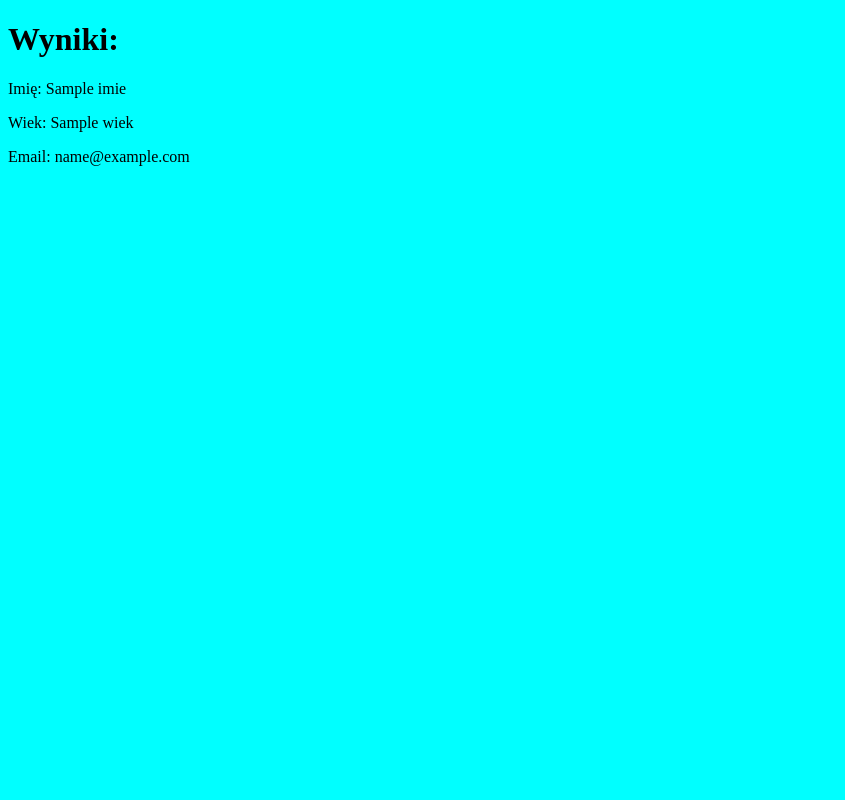
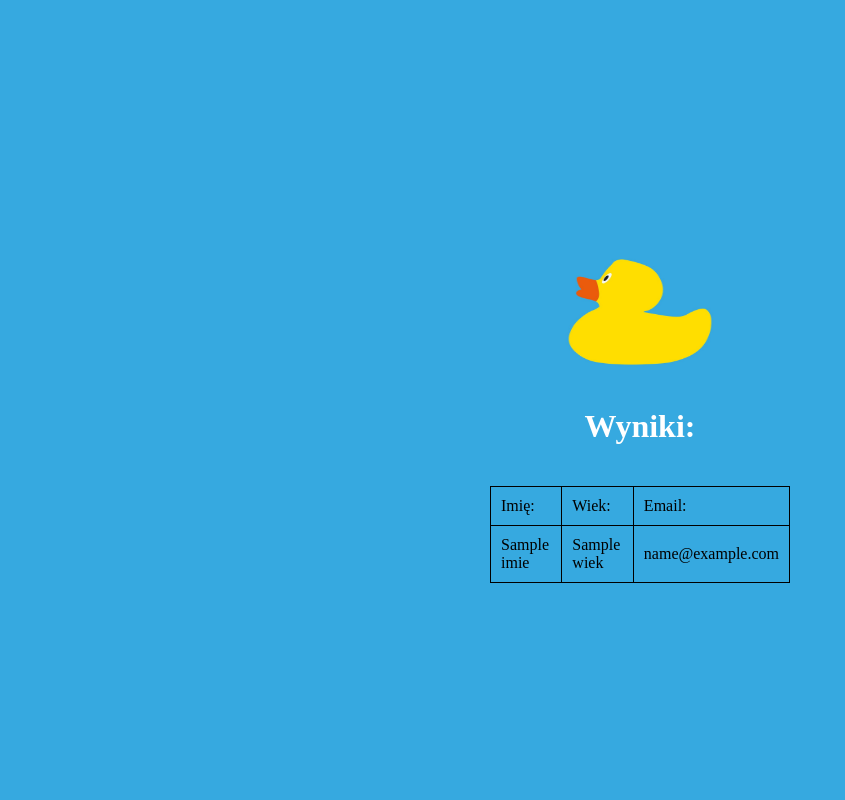
Before and after one commit to madmaxDD/validationTest, a Node server app: template views/results.ejs in a window 1280 px wide. Shown: the whole page, without its empty margins (0-845 px from the left). Run offline with Node 20, Linux system fonts and the light colour scheme; the template is opened without the code that fills it: most values are stand-ins (such as "Sample title", 1, 10 or a date in 2020).

Commit message:
first commit

```diff
--- a/public/styles.css
+++ b/public/styles.css
@@ -1,11 +1,49 @@
-/* styles.css */
-.error {
-  color: red;
+body {
+  display: flex;
+  flex-direction: column;
+  align-items: center;
+  justify-content: center;
+  min-height: 100vh;
+  margin: 0;
+  background-color: #36a9e0; /* Dodane tło */
+
 }
 
-.error-field {
-  border: 1px solid red;
+h1, form {
+  margin-top: 20px;
 }
-body{
-  background-color: aqua;
+
+form {
+  display: flex;
+  flex-direction: column;
+  align-items: center;
 }
+
+label {
+  margin-top: 10px;
+}
+
+/* Dodane style dla pól formularza */
+form input {
+  width: 200px;
+  padding: 8px;
+  margin-right: 10px;
+}
+
+/* Dodane style dla przycisku */
+button {
+  margin-top: 15px;
+}
+
+img {
+  width: 200px;
+  height: 150px;
+  margin-top: 20px;
+}
+form input.error {
+  border-color: red; /* Kolor obwódki dla błędnych pól */
+}
+
+.error-message {
+  color: red; /* Kolor tekstu dla komunikatu o błędzie */
+}
--- /dev/null
+++ b/public/stylesForResults.css
@@ -0,0 +1,35 @@
+body {
+  display: flex;
+  flex-direction: column;
+  align-items: center;
+  justify-content: center;
+  min-height: 100vh;
+  margin: 0;
+  background-color: #36a9e0;
+}
+
+h1 {
+  color: #ffffff;
+}
+
+table {
+  border-collapse: collapse;
+  width: 300px; /* Dostosuj szerokość tabeli według potrzeb */
+  margin-top: 20px;
+}
+
+th, td {
+  border: 1px solid #000000; /* Czarne obwódki dla nagłówków i komórek danych */
+  padding: 10px;
+  text-align: left;
+}
+
+th {
+  background-color: #f2f2f2; /* Kolor tła dla nagłówków */
+}
+
+img {
+  width: 200px;
+  height: 150px;
+  margin-top: 20px;
+}
--- a/views/results.ejs
+++ b/views/results.ejs
@@ -1,15 +1,24 @@
-
 <!DOCTYPE html>
 <html>
 <head>
   <title>Wyniki</title>
-  <link rel="stylesheet" type="text/css" href="/styles.css">
-
+  <link rel="stylesheet" type="text/css" href="/stylesForResults.css">
 </head>
 <body>
+  <img src="/duck.jpg" alt="Opis obrazu"style="width: 200px; height: 150px;">
+
   <h1>Wyniki:</h1>
-  <p>Imię: <%= imie %></p>
-  <p>Wiek: <%= wiek %></p>
-  <p>Email: <%= email %></p>
+  <table>
+    <tr>
+      <td>Imię:</td>
+      <td>Wiek:</td>
+      <td>Email:</td>
+    </tr>
+    <tr>
+      <td><%= imie %></td>
+      <td><%= wiek %></td>
+      <td><%= email %></td>
+    </tr>
+  </table>
 </body>
 </html>
```
Also changed, not shown: views/form.ejs (+5 -5 lines), README.md (added), public/duck.jpg (added), public/duckk.jpg (added), server.js (line endings or trailing spaces).
